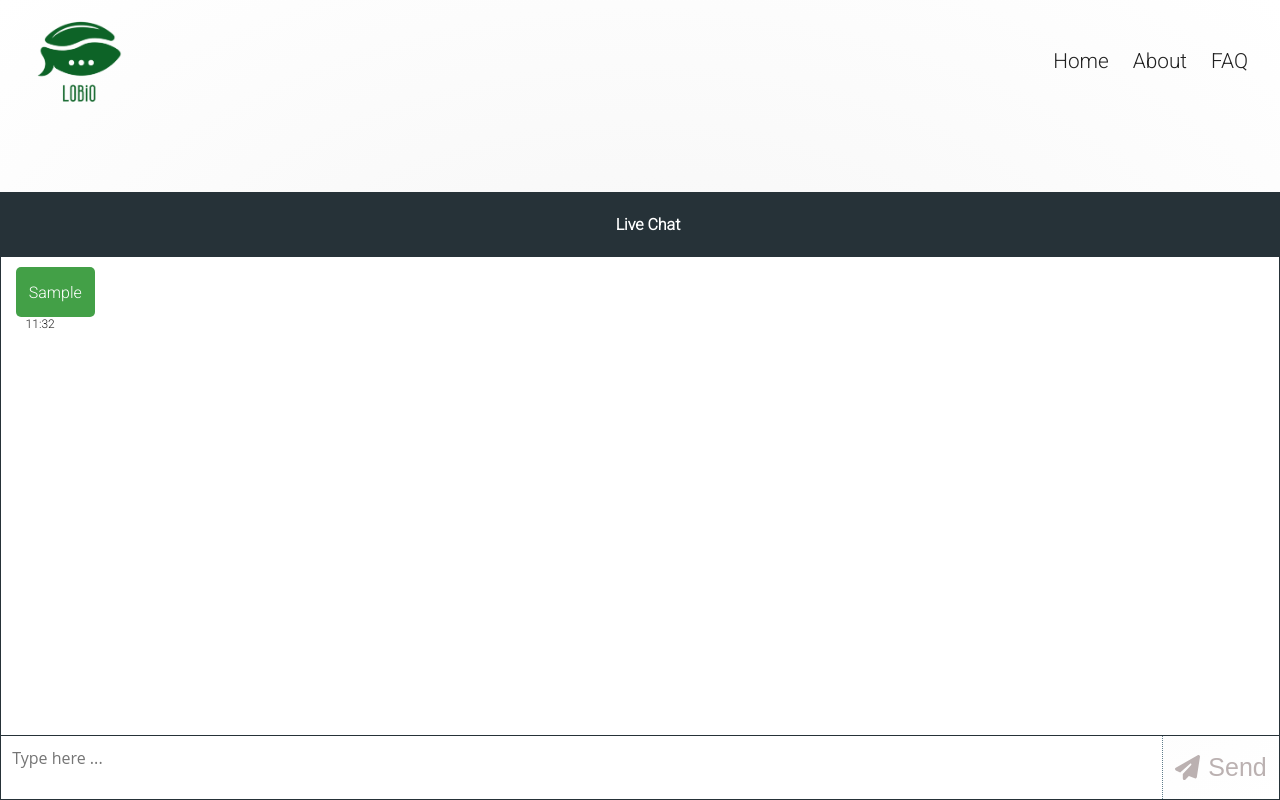
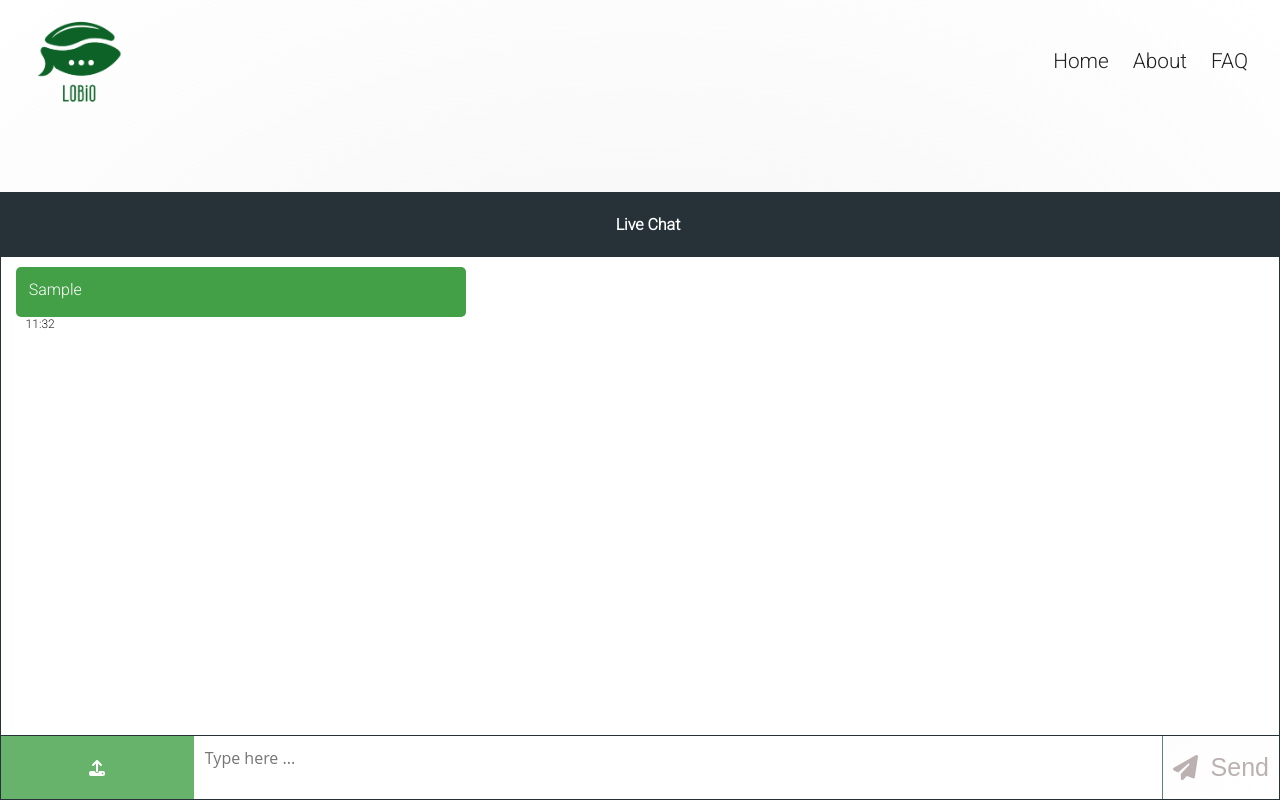
Before and after one commit to Sitch196/Lobio, a React (Vite) app in the folder client/: page /chat in a window 1280 px wide. Both pictures are taken after typing "Sample" into the empty fields and a click on the button "Send". Built offline with nearby package versions, Linux system fonts and the light colour scheme; no server answers.

Commit message:
implemented image sending & changed style of login page to have copy to clipboard

```diff
--- a/client/src/App.css
+++ b/client/src/App.css
@@ -83,7 +83,7 @@
     border: 0;
     padding: 0.7em;
     font-size: 1em;
-    border-right: 1px dotted #607d8b;
+    border-right: 1px solid #607d8b;
     outline: none;
     font-family: "Open Sans", sans-serif;
     resize: none;
@@ -137,22 +137,8 @@
     display: flex;
   }
 
-  .chat-window .chat-body .message .message-content {
-    width: auto;
-    height: auto;
-    min-height: 50px;
-    max-width: 250px;
-    background-color: #43a047;
-    border-radius: 5px;
-    color: white;
-    display: flex;
-    align-items: center;
-    margin-right: 5px;
-    margin-left: 5px;
-    padding: .8rem;
-    overflow-wrap: break-word;
-    word-break: break-word;
-  }
+
+
 
   #you {
     justify-content: flex-start;
@@ -168,16 +154,16 @@
   }
 
   #other {
-    justify-content: flex-end;
+    justify-content: flex-start;
   }
 
   #other .message-content {
-    justify-content: flex-end;
+    justify-content: flex-start;
     background-color: cornflowerblue;
   }
 
   #other .message-meta {
-    justify-content: flex-end;
+    justify-content: flex-start;
     margin-right: 5px;
   }
 
--- a/client/src/App.jsx
+++ b/client/src/App.jsx
@@ -7,13 +7,14 @@ import Navigation from "./components/Navigation";
 import styled from "styled-components";
 import { FontAwesomeIcon } from "@fortawesome/react-fontawesome";
 import { faCopy } from "@fortawesome/free-solid-svg-icons";
-
+import Copy from "./components/Copy";
 const socket = io.connect("http://localhost:3001");
 
 function App() {
   const [username, setUsername] = useState("");
   const [generatedId, setGeneratedId] = useState("");
   const [showChat, setShowChat] = useState(false);
+  const [copyValue, setCopyValue] = useState(false);
 
   const joinRoom = () => {
     if (username !== "" && generatedId !== "") {
@@ -44,6 +45,12 @@ function App() {
     tempInput.select();
     document.execCommand("copy");
     document.body.removeChild(tempInput);
+    setCopyValue(true);
+
+    //reset copyValue back to false
+    setTimeout(() => {
+      setCopyValue(false);
+    }, 1000);
   };
 
   return (
@@ -66,6 +73,7 @@ function App() {
                   }}
                   onKeyPress={handleKeyPress}
                 />
+                {!copyValue ? (
                   <IdGeneratorContainer>
                     <Generate onClick={generateId}>Generate</Generate>
                     <Input
@@ -76,10 +84,16 @@ function App() {
                         setGeneratedId(e.target.value);
                       }}
                     />
-                  <Copy onClick={copyToClipboard} disabled={!generatedId}>
+                    <CopyWrapper
+                      onClick={copyToClipboard}
+                      disabled={!generatedId}
+                    >
                       <FontAwesomeIcon icon={faCopy} />
-                  </Copy>
+                    </CopyWrapper>
                   </IdGeneratorContainer>
+                ) : (
+                  <Copy />
+                )}
                 <button onClick={joinRoom} disabled={isButtonDisabled}>
                   Join a Room
                 </button>
@@ -135,7 +149,7 @@ const Generate = styled.div`
     transform: translateY(-1px);
   }
 `;
-const Copy = styled.div`
+const CopyWrapper = styled.div`
   display: flex;
   align-items: center;
   justify-content: center;
--- a/client/src/Chat.jsx
+++ b/client/src/Chat.jsx
@@ -1,28 +1,39 @@
-import React, { useEffect, useState } from "react";
+import React, { useEffect, useState, useRef } from "react";
 import ScrollToBottom from "react-scroll-to-bottom";
 import { FontAwesomeIcon } from "@fortawesome/react-fontawesome";
-import { faPaperPlane } from "@fortawesome/free-solid-svg-icons";
+import { faPaperPlane, faUpload } from "@fortawesome/free-solid-svg-icons";
 import "./App.css";
+import styled from "styled-components";
 
 const Chat = ({ socket, username, generatedId }) => {
   const [currentMessage, setCurrentMessage] = useState("");
+  const [selectedImage, setSelectedImage] = useState(null);
   const [messageList, setMessageList] = useState([]);
 
-  const sendMessage = async (e) => {
-    if (currentMessage !== "") {
+  const sendMessage = () => {
+    if (currentMessage.trim() !== "" || selectedImage) {
+      const reader = new FileReader();
+      reader.onloadend = () => {
+        const base64Image = reader.result; // Base64-encoded image
         const messageData = {
           generatedId: generatedId,
           author: username,
-        message: currentMessage,
-        time:
-          new Date(Date.now()).getHours() +
-          ":" +
-          new Date(Date.now()).getMinutes(),
+          message: currentMessage.trim(),
+          image: base64Image,
+          time: `${new Date().getHours()}:${new Date().getMinutes()}`,
         };
 
-      await socket.emit("send_message", messageData);
+        socket.emit("send_message", messageData);
         setMessageList((list) => [...list, messageData]);
         setCurrentMessage("");
+        setSelectedImage(null);
+      };
+
+      if (selectedImage) {
+        reader.readAsDataURL(selectedImage); // Convert selected image to base64
+      } else {
+        reader.onloadend(); // If no image, send message without image
+      }
     }
   };
 
@@ -31,6 +42,15 @@ const Chat = ({ socket, username, generatedId }) => {
       setMessageList((list) => [...list, data]);
     });
   }, [socket]);
+
+  useEffect(() => {
+    // Automatically send the image when it is selected
+    if (selectedImage) {
+      sendMessage();
+    }
+  }, [selectedImage]);
+
+  const uploadInputRef = useRef(null);
 
   return (
     <div className="chat-window">
@@ -41,43 +61,162 @@ const Chat = ({ socket, username, generatedId }) => {
         <ScrollToBottom className="message-container">
           {messageList.map((msg, id) => {
             return (
-              <div
+              <MessageWrapper
                 className="message"
                 id={username === msg.author ? "you" : "other"}
                 key={id}
               >
-                <div>
-                  <div className="message-content">
+                {msg.message && (
+                  <Message className="message-content">
                     <p>{msg.message}</p>
-                  </div>
+                  </Message>
+                )}
+                {msg.image && (
+                  <SentImageContainer>
+                    <SentImage src={msg.image} alt="Sent" />
+                  </SentImageContainer>
+                )}
                 <div className="message-meta">
                   <p>{msg.author}</p>
                   <p>{msg.time}</p>
                 </div>
-                </div>
-              </div>
+              </MessageWrapper>
             );
           })}
         </ScrollToBottom>
       </div>
       <div className="chat-footer">
-        <textarea
+        <Upload
+          onClick={() => {
+            // Trigger the file input when clicking on the Upload component
+            uploadInputRef.current.click();
+          }}
+        >
+          <FontAwesomeIcon icon={faUpload} color="white" />
+          <UploadInput
+            type="file"
+            accept="image/*"
+            onChange={(e) => {
+              const file = e.target.files[0];
+              setSelectedImage(file);
+            }}
+            ref={uploadInputRef}
+          />
+        </Upload>
+        <MessageInput
           placeholder="Type here ..."
           value={currentMessage}
           onChange={(e) => setCurrentMessage(e.target.value)}
           onKeyDown={(e) => {
-            e.key === "Enter" && sendMessage();
+            if (e.key === "Enter" && !e.shiftKey) {
+              e.preventDefault();
+              sendMessage();
+            }
           }}
         />
-        <button onClick={sendMessage} className="send-button">
+        <SendButton onClick={sendMessage}>
           <div className="btn_container">
             <FontAwesomeIcon icon={faPaperPlane} />
             <p>Send</p>
           </div>
-        </button>
+        </SendButton>
       </div>
     </div>
   );
 };
 
 export default Chat;
+const MessageWrapper = styled.div`
+  display: flex;
+  flex-direction: column;
+`;
+const Message = styled.div`
+  width: auto;
+  height: auto;
+  min-height: 50px;
+  max-width: 450px;
+  background-color: #43a047;
+  border-radius: 5px;
+  color: white;
+  display: flex;
+  flex-direction: column;
+  align-items: flex-start;
+  margin-right: 5px;
+  margin-left: 5px;
+  padding: 0.8rem;
+  overflow-wrap: break-word;
+  word-break: break-word;
+  @media (max-width: 768px) {
+    max-width: 300px;
+  }
+`;
+
+const SentImageContainer = styled.div`
+  display: flex;
+  flex-direction: column;
+  align-items: flex-start;
+`;
+
+const SentImage = styled.img`
+  width: 250px;
+  border-radius: 10px;
+`;
+
+const Upload = styled.div`
+  width: 20%;
+  display: grid;
+  place-items: center;
+  background-color: rgba(67, 160, 71, 0.8);
+  cursor: pointer;
+  &:hover {
+    background-color: #43a047;
+  }
+`;
+
+const UploadInput = styled.input`
+  /* Hide the default file input appearance */
+  display: none;
+  /* Optional: Add some styling to make the upload button look more appealing */
+  color: #fff;
+  border: none;
+  width: 10rem;
+  text-align: center;
+  cursor: pointer;
+  transition: background-color 0.3s;
+
+  &::file-selector-button {
+    display: none;
+  }
+`;
+
+const MessageInput = styled.textarea`
+  width: 100%;
+  resize: none;
+  padding: 10px;
+`;
+
+const SendButton = styled.button`
+  display: flex;
+  align-items: center;
+  padding: 5px 10px;
+  background-color: #007bff;
+  color: #fff;
+  border: none;
+  border-radius: 5px;
+  cursor: pointer;
+  transition: background-color 0.3s;
+
+  &:hover {
+    background-color: #0056b3;
+  }
+
+  & .btn_container {
+    display: flex;
+    align-items: center;
+    justify-content: center;
+  }
+
+  & p {
+    margin-left: 5px;
+  }
+`;
--- /dev/null
+++ b/client/src/components/Copy.jsx
@@ -0,0 +1,19 @@
+import React from "react";
+import styled from "styled-components";
+const Copy = () => {
+  return (
+    <Container>
+      <Copied>Copied to Clipboard</Copied>
+    </Container>
+  );
+};
+
+export default Copy;
+const Container = styled.div``;
+const Copied = styled.div`
+  border: 2px solid #43a047;
+  color: #43a047;
+  padding: 0.6rem;
+  border-radius: 5px;
+  background-color: rgba(67, 160, 71, 0.15);
+`;
```
Lines whose indentation alone changed are shown as unchanged.
